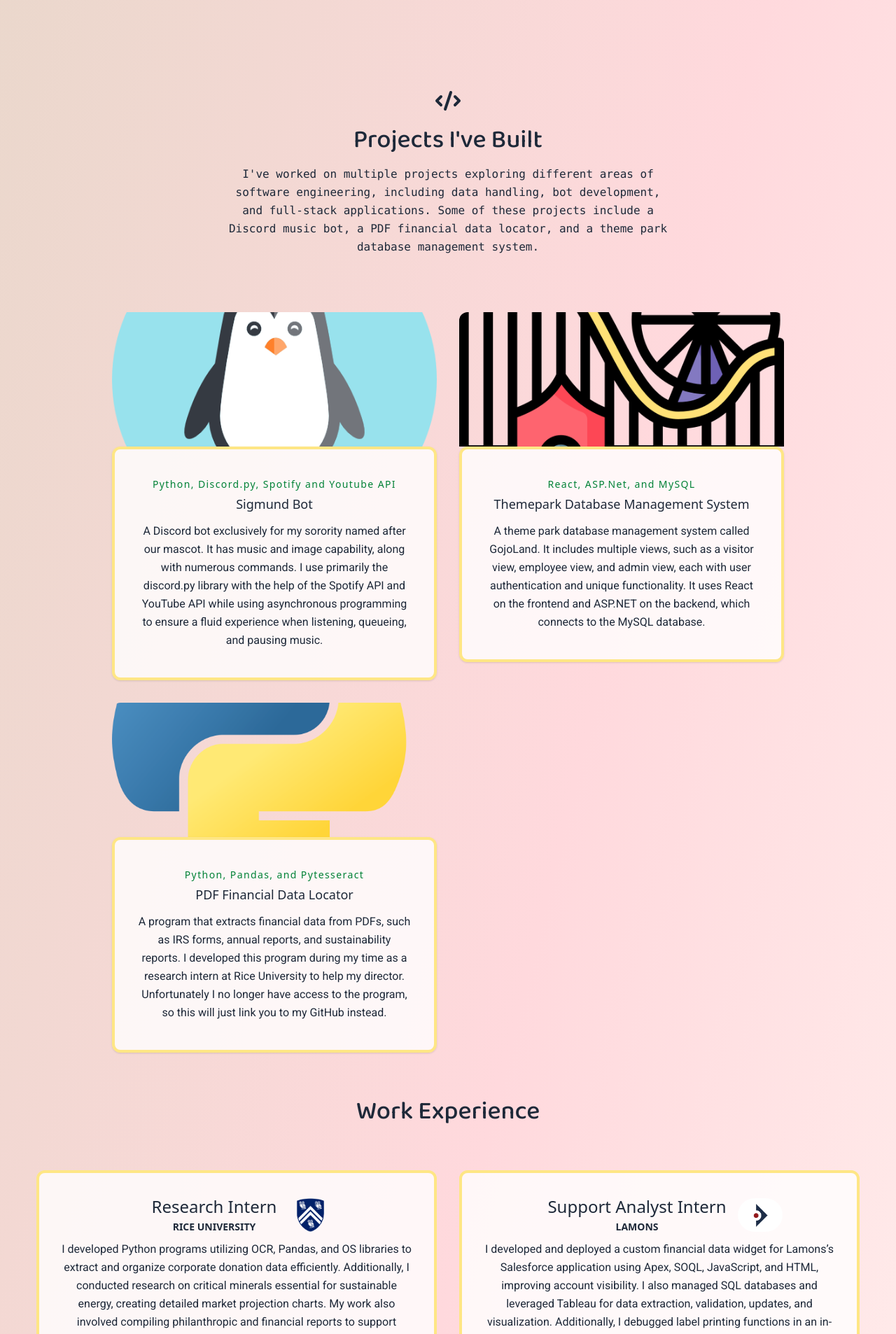
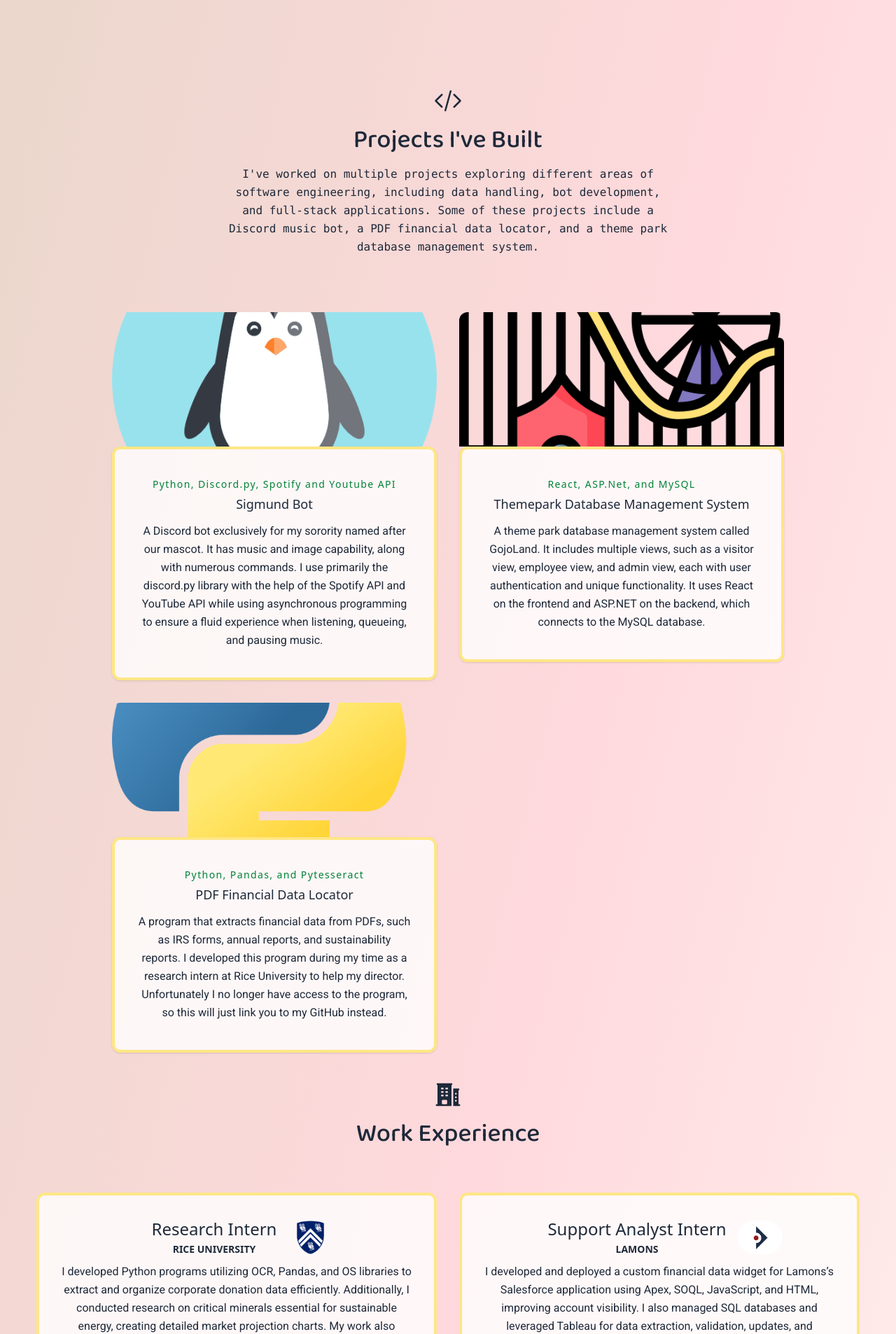
Before and after one commit to codeInDaSpace/PersonalPortfolio, a React (Vite) app: page / in a window 1280 px wide. Shown: the part 740-2646 px from the top of the page at 70% size. Built offline with nearby package versions, Linux system fonts and the light colour scheme.

Commit message:
fixed icons and transistions are only titles

```diff
--- a/package.json
+++ b/package.json
@@ -10,7 +10,7 @@
     "preview": "vite preview"
   },
   "dependencies": {
-    "@heroicons/react": "^1.0.6",
+    "@heroicons/react": "^2.2.0",
     "@tailwindcss/vite": "^4.1.4",
     "framer-motion": "^12.23.12",
     "react": "^19.0.0",
--- a/src/components/Connect.jsx
+++ b/src/components/Connect.jsx
@@ -1,20 +1,20 @@
 import React from "react";
-import {BadgeCheckIcon, ChipIcon } from "@heroicons/react/solid";
+import { UserGroupIcon } from "@heroicons/react/24/solid";
 import { motion } from 'framer-motion';
 import {follows} from "../data";
 
 export default function Connect(){
     return (
-        <motion.div
-        initial={{ opacity: 0, y: 50 }}
-        whileInView={{ opacity: 1, y: 0 }}
-        viewport={{ once: true, amount: 0.5 }}
-        transition={{ duration: 0.8, ease: "easeOut" }}
-        >
         <section id="connect">
             <div className="container px-5 py-10 mx-auto">
+                 <motion.div
+                initial={{ opacity: 0, y: 50 }}
+              whileInView={{ opacity: 1, y: 0 }}
+              viewport={{ once: true, amount: 0.5 }}
+               transition={{ duration: 0.8, ease: "easeOut" }}
+              >
                 <div className="text-center mb-20">
-                    <ChipIcon className="w-10 inline-block mb-4" />
+                    <UserGroupIcon className="w-10 inline-block mb-4" />
                     <h1 className="sm:text-4xl text-3xl font-baloo font-medium text-gray-800 mb-4">
                         Connect With Me!
                     </h1>
@@ -22,6 +22,7 @@
                     Follow my Linkedin or Github to see more of my work or connect with me.
                     </p>
                 </div>
+                </motion.div>
                 <div className="flex flex-wrap lg:w-4/5 sm:mx-auto sm:mb-2 -mx-2">
                     {follows.map((follow)=> (
                         <div key={follow.name} className="p-2 sm:w-1/2 w-full">
@@ -47,6 +48,6 @@
 
 
         </section>
-        </motion.div>
+
     )
 }
--- a/src/components/Contact.jsx
+++ b/src/components/Contact.jsx
@@ -1,5 +1,5 @@
 import React from "react";
-import { BriefcaseIcon } from "@heroicons/react/solid";
+import { BriefcaseIcon } from "@heroicons/react/24/solid";
 import { motion } from 'framer-motion';
 
 export default function Contact() {
@@ -27,13 +27,7 @@
   }
 
   return (
-    <motion.div
-  initial={{ opacity: 0, y: 50 }}
-  whileInView={{ opacity: 1, y: 0 }}
-  viewport={{ once: true, amount: 0.5 }}
-  transition={{ duration: 1.0, ease: "easeOut" }}
->
-    <section id="contact" className="relative">
+        <section id="contact" className="relative">
       <div className="container px-5 py-10 mx-auto flex sm:flex-nowrap flex-wrap">
         <form
           name="contact"
@@ -44,7 +38,12 @@
         >
 
           <input type="hidden" name="form-name" value="contact" />
-
+         <motion.div
+          initial={{ opacity: 0, y: 50 }}
+          whileInView={{ opacity: 1, y: 0 }}
+          viewport={{ once: true, amount: 0.5 }}
+          transition={{ duration: 0.8, ease: "easeOut" }}
+                                >
           <BriefcaseIcon className="w-10 mb-2 block mx-auto" />
           <h1 className="sm:text-4xl text-3xl font-medium font-baloo text-gray-800 mb-4 text-center">
             Hire Me
@@ -53,6 +52,7 @@
             If you'd like to get in contact for potential opportunities, feel
             free to fill out this form!
           </p>
+          </motion.div>
 
           <div className="relative mb-4">
             <label htmlFor="name" className="font-roboto leading-7 text-sm text-gray-800">
@@ -104,6 +104,6 @@
         </form>
       </div>
     </section>
-    </motion.div>
+
   );
 }
--- a/src/components/Experiences.jsx
+++ b/src/components/Experiences.jsx
@@ -1,23 +1,24 @@
 import React from "react";
-import { TerminalIcon, OfficeBuildingIcon } from "@heroicons/react/solid";
+import { BuildingOffice2Icon } from "@heroicons/react/24/solid";
 import { motion } from 'framer-motion';
 import {experiences } from "../data";
 
 
 export default function Experiences(){
     return (
-         <motion.div
-        initial={{ opacity: 0, y: 50 }}
-        whileInView={{ opacity: 1, y: 0 }}
-        viewport={{ once: true, amount: 0.5 }}
-        transition={{ duration: 0.8, ease: "easeOut" }}
-        >
         <section id="experiences">
             <div className="container px-5 py-10 mx-auto text-center">
-                <OfficeBuildingIcon className="w-10 inline-block mb-4 lg:px-40 lg:px-40" />
+                <motion.div
+                        initial={{ opacity: 0, y: 50 }}
+                        whileInView={{ opacity: 1, y: 0 }}
+                        viewport={{ once: true, amount: 0.5 }}
+                        transition={{ duration: 0.8, ease: "easeOut" }}
+                        >
+                <BuildingOffice2Icon className="h-10 inline-block mb-4 lg:px-40 lg:px-40" />
                 <h1 className="sm:text-4xl text-3xl font-baloo font-medium text-gray-800 mb-12">
                     Work Experience
                 </h1>
+                </motion.div>
                 <div className="flex flex-wrap m-4">
                     {experiences.map((experience)=> (
                         <div className="p-4 md:w-1/2 w-full">
@@ -46,6 +47,5 @@
                 </div>
             </div>
         </section>
-        </motion.div>
     )
 }
--- a/src/components/Projects.jsx
+++ b/src/components/Projects.jsx
@@ -1,4 +1,4 @@
-import { CodeIcon } from "@heroicons/react/solid";
+import { CodeBracketIcon } from "@heroicons/react/24/solid";
 import React from "react";
 import { motion } from 'framer-motion';
 import { projects } from "../data";
@@ -15,7 +15,7 @@
         transition={{ duration: 0.8, ease: "easeOut" }}
         >
                 <div className="flex flex-col w-full mb-20">
-                    <CodeIcon className="mx-auto inline-block w-10 mb-4" />
+                    <CodeBracketIcon className="mx-auto inline-block w-10 mb-4" />
                         <h1 className="sm:text-4xl text-3xl font-baloo font-medium mb-4 text-gray-800">
                             Projects I've Built
                         </h1>
--- a/src/components/Skills.jsx
+++ b/src/components/Skills.jsx
@@ -1,21 +1,20 @@
-import { BadgeCheckIcon, ChipIcon } from "@heroicons/react/solid";
+import { CpuChipIcon } from "@heroicons/react/24/solid";
 import React from "react";
 import { motion } from 'framer-motion';
 import { skills } from "../data";
 
 export default function Skills() {
     return (
-
-        <motion.div
-        initial={{ opacity: 0, y: 50 }}
-        whileInView={{ opacity: 1, y: 0 }}
-        viewport={{ once: true, amount: 0.5 }}
-        transition={{ duration: 0.8, ease: "easeOut" }}
-        >
         <section id="skills">
             <div className="container px-5 py-10 mx-auto">
+                 <motion.div
+                        initial={{ opacity: 0, y: 50 }}
+                        whileInView={{ opacity: 1, y: 0 }}
+                        viewport={{ once: true, amount: 0.5 }}
+                        transition={{ duration: 0.8, ease: "easeOut" }}
+                        >
                 <div className="text-center mb-20">
-                    <ChipIcon className="w-10 inline-block mb-4" />
+                    <CpuChipIcon className="w-10 inline-block mb-4" />
                     <h1 className="sm:text-4xl text-3xl font-baloo font-medium text-gray-800 mb-4">
                         Skills &amp; Technologies
                     </h1>
@@ -23,6 +22,7 @@
                         These are the Skills and Technologies I've gained through school, internships, and personal projects.
                     </p>
                 </div>
+                </motion.div>
                 <div className="flex flex-col sm:flex-row justify-between items-center">
                     <div className="w-full sm:w-1/3 mb-4 sm:mb-0 lg:ml-10">
                         <img
@@ -50,6 +50,5 @@
                 </div>
             </div>
         </section>
-        </motion.div>
     );
 }
```
Also changed, not shown: 1 other file (tests, documents, lock files or other folders).
